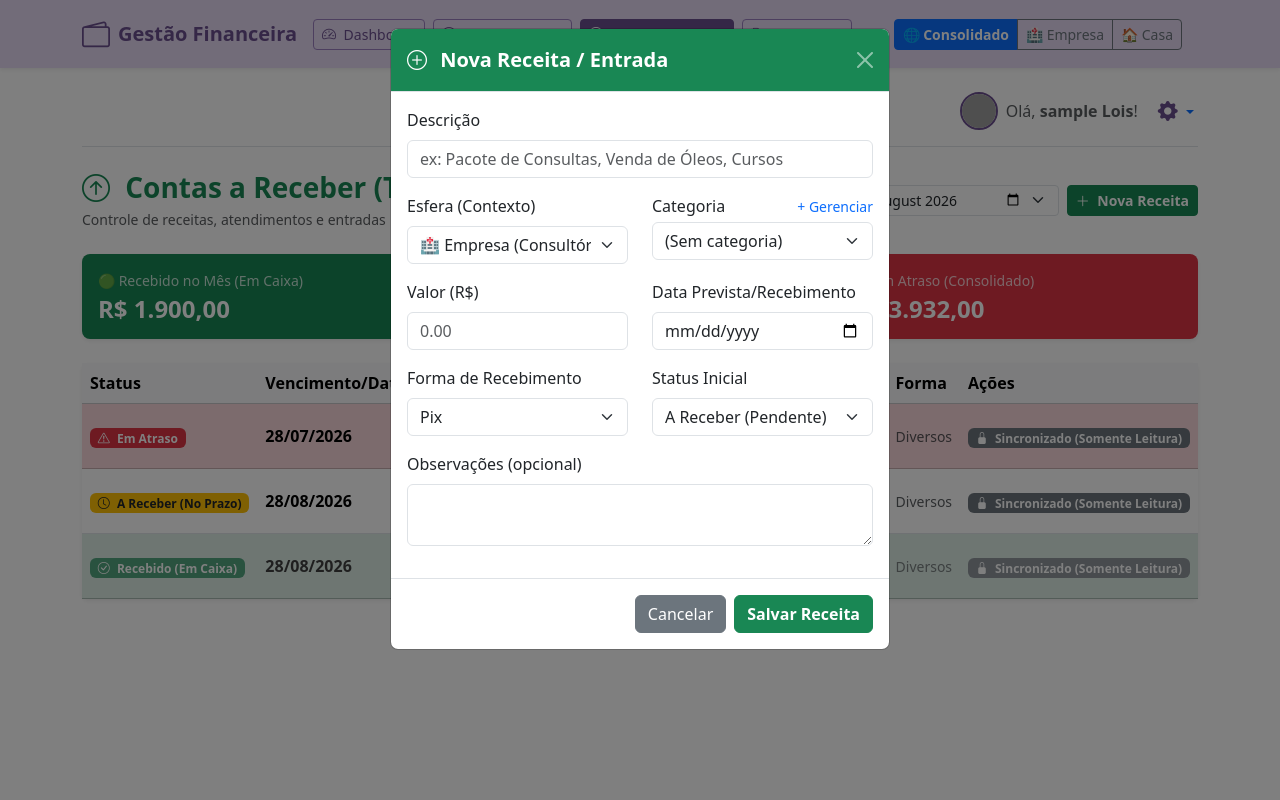
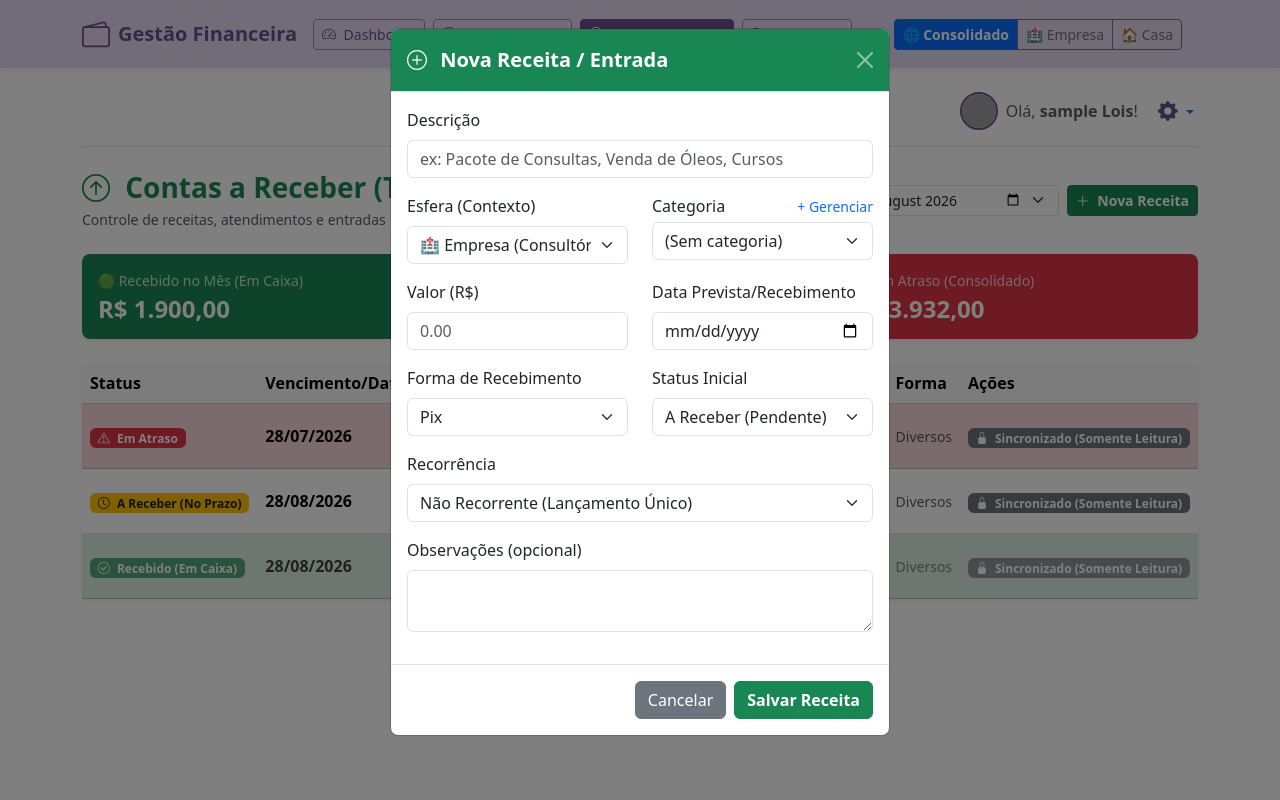
Before and after one commit to loisneubauer/gestao_financeira, a Flask app: page /receber in a window 1280 px wide, after a click on "Nova Receita". Run offline with Flask 3, Linux system fonts and the light colour scheme; a user stored in the database is signed in; data comes from the database, SQL or seed files in the repository; both versions use the stored data as it was after the commit; grey boxes are pictures that could not be loaded.

Commit message:
Adiciona opcoes de recorrencia semanal e quinzenal em contas a pagar e receber

```diff
--- a/app.py
+++ b/app.py
@@ -267,8 +267,13 @@ def listar_pagar():
 
 
 @app.route("/pagar/novo", methods=["POST"])
+@app.route("/pagar/novo", methods=["POST"])
 @login_required
 def novo_pagar():
+    freq = request.form.get("frequencia_recorrencia")
+    if not freq:
+        freq = "Mensal" if request.form.get("recorrente") else "Nenhuma"
+
     dados = {
         "descricao": request.form.get("descricao", "").strip(),
         "tipo": "Pagar",
@@ -278,13 +283,33 @@ def novo_pagar():
         "vencimento": request.form.get("vencimento", date.today().isoformat()),
         "status": request.form.get("status", "Pendente"),
         "forma_pagamento": request.form.get("forma_pagamento", "Pix"),
-        "recorrente": 1 if request.form.get("recorrente") else 0,
+        "recorrente": 1 if freq != "Nenhuma" else 0,
+        "frequencia_recorrencia": freq,
         "observacoes": request.form.get("observacoes", "")
     }
     if dados["status"] == "Pago":
         dados["data_pagamento"] = request.form.get("data_pagamento") or date.today().isoformat()
 
-    database.inserir_lancamento(dados)
+    id_novo = database.inserir_lancamento(dados)
+
+    # Se for Semanal ou Quinzenal, projeta automaticamente as ocorrências restantes dentro do próprio mês
+    if freq in ["Semanal", "Quinzenal"] and dados["vencimento"]:
+        try:
+            dt_venc = date.fromisoformat(dados["vencimento"])
+            mes_atual = dt_venc.strftime("%Y-%m")
+            delta_dias = 7 if freq == "Semanal" else 14
+            proxima_dt = dt_venc + timedelta(days=delta_dias)
+
+            while proxima_dt.strftime("%Y-%m") == mes_atual:
+                dados_prox = dict(dados)
+                dados_prox["vencimento"] = proxima_dt.isoformat()
+                dados_prox["status"] = "Pendente"
+                dados_prox["data_pagamento"] = None
+                database.inserir_lancamento(dados_prox)
+                proxima_dt += timedelta(days=delta_dias)
+        except Exception as e:
+            print(f"Aviso ao gerar parcelas do mês: {e}")
+
     return redirect(url_for("listar_pagar"))
 
 
@@ -302,6 +327,10 @@ def toggle_status_pagar(id_lancamento):
 @app.route("/pagar/<int:id_lancamento>/editar", methods=["POST"])
 @login_required
 def editar_pagar(id_lancamento):
+    freq = request.form.get("frequencia_recorrencia")
+    if not freq:
+        freq = "Mensal" if request.form.get("recorrente") else "Nenhuma"
+
     dados = {
         "descricao": request.form.get("descricao", "").strip(),
         "tipo": "Pagar",
@@ -311,7 +340,8 @@ def editar_pagar(id_lancamento):
         "vencimento": request.form.get("vencimento", date.today().isoformat()),
         "status": request.form.get("status", "Pendente"),
         "forma_pagamento": request.form.get("forma_pagamento", "Pix"),
-        "recorrente": 1 if request.form.get("recorrente") else 0,
+        "recorrente": 1 if freq != "Nenhuma" else 0,
+        "frequencia_recorrencia": freq,
         "observacoes": request.form.get("observacoes", "")
     }
     if dados["status"] == "Pago":
@@ -321,6 +351,7 @@ def editar_pagar(id_lancamento):
 
     database.atualizar_lancamento(id_lancamento, dados)
     return redirect(url_for("listar_pagar"))
+
 
 
 @app.route("/pagar/<int:id_lancamento>/excluir", methods=["POST"])
@@ -414,6 +445,10 @@ def listar_receber():
 @app.route("/receber/novo", methods=["POST"])
 @login_required
 def novo_receber():
+    freq = request.form.get("frequencia_recorrencia")
+    if not freq:
+        freq = "Mensal" if request.form.get("recorrente") else "Nenhuma"
+
     dados = {
         "descricao": request.form.get("descricao", "").strip(),
         "tipo": "Receber",
@@ -423,13 +458,32 @@ def novo_receber():
         "vencimento": request.form.get("vencimento", date.today().isoformat()),
         "status": request.form.get("status", "Pendente"),
         "forma_pagamento": request.form.get("forma_pagamento", "Pix"),
-        "recorrente": 1 if request.form.get("recorrente") else 0,
+        "recorrente": 1 if freq != "Nenhuma" else 0,
+        "frequencia_recorrencia": freq,
         "observacoes": request.form.get("observacoes", "")
     }
     if dados["status"] == "Pago":
         dados["data_pagamento"] = request.form.get("data_pagamento") or date.today().isoformat()
 
-    database.inserir_lancamento(dados)
+    id_novo = database.inserir_lancamento(dados)
+
+    if freq in ["Semanal", "Quinzenal"] and dados["vencimento"]:
+        try:
+            dt_venc = date.fromisoformat(dados["vencimento"])
+            mes_atual = dt_venc.strftime("%Y-%m")
+            delta_dias = 7 if freq == "Semanal" else 14
+            proxima_dt = dt_venc + timedelta(days=delta_dias)
+
+            while proxima_dt.strftime("%Y-%m") == mes_atual:
+                dados_prox = dict(dados)
+                dados_prox["vencimento"] = proxima_dt.isoformat()
+                dados_prox["status"] = "Pendente"
+                dados_prox["data_pagamento"] = None
+                database.inserir_lancamento(dados_prox)
+                proxima_dt += timedelta(days=delta_dias)
+        except Exception as e:
+            print(f"Aviso ao gerar parcelas do mês: {e}")
+
     return redirect(url_for("listar_receber"))
 
 
@@ -453,6 +507,10 @@ def editar_receber(id_lancamento):
     if lancamento and lancamento["observacoes"] and "ID Ref:" in lancamento["observacoes"]:
         return redirect(url_for("listar_receber", erro="Lançamentos sincronizados da clínica são somente leitura e não podem ser editados."))
 
+    freq = request.form.get("frequencia_recorrencia")
+    if not freq:
+        freq = "Mensal" if request.form.get("recorrente") else "Nenhuma"
+
     dados = {
         "descricao": request.form.get("descricao", "").strip(),
         "tipo": "Receber",
@@ -462,7 +520,8 @@ def editar_receber(id_lancamento):
         "vencimento": request.form.get("vencimento", date.today().isoformat()),
         "status": request.form.get("status", "Pendente"),
         "forma_pagamento": request.form.get("forma_pagamento", "Pix"),
-        "recorrente": 1 if request.form.get("recorrente") else 0,
+        "recorrente": 1 if freq != "Nenhuma" else 0,
+        "frequencia_recorrencia": freq,
         "observacoes": request.form.get("observacoes", "")
     }
     if dados["status"] in ["Pago", "Recebido"]:
@@ -472,6 +531,7 @@ def editar_receber(id_lancamento):
 
     database.atualizar_lancamento(id_lancamento, dados)
     return redirect(url_for("listar_receber"))
+
 
 
 @app.route("/receber/<int:id_lancamento>/excluir", methods=["POST"])
--- a/database.py
+++ b/database.py
@@ -57,8 +57,14 @@ def criar_tabelas():
         )
     """)
 
+    colunas = [row[1] for row in conexao.execute("PRAGMA table_info(lancamentos)").fetchall()]
+    if "frequencia_recorrencia" not in colunas:
+        conexao.execute("ALTER TABLE lancamentos ADD COLUMN frequencia_recorrencia TEXT DEFAULT 'Nenhuma'")
+        conexao.execute("UPDATE lancamentos SET frequencia_recorrencia = 'Mensal' WHERE recorrente = 1")
+
     conexao.commit()
     conexao.close()
+
 
 
 # ===== CATEGORIAS =====
@@ -155,16 +161,19 @@ def buscar_lancamento(id_lancamento):
 
 def inserir_lancamento(dados):
     conexao = conectar()
+    freq = dados.get("frequencia_recorrencia") or ("Mensal" if dados.get("recorrente") == 1 else "Nenhuma")
+    recorrente_val = 1 if freq != "Nenhuma" else 0
+
     cursor = conexao.execute("""
         INSERT INTO lancamentos (
             descricao, tipo, esfera, categoria_id, valor, vencimento,
-            data_pagamento, status, forma_pagamento, recorrente, observacoes
-        ) VALUES (?, ?, ?, ?, ?, ?, ?, ?, ?, ?, ?)
+            data_pagamento, status, forma_pagamento, recorrente, frequencia_recorrencia, observacoes
+        ) VALUES (?, ?, ?, ?, ?, ?, ?, ?, ?, ?, ?, ?)
     """, (
         dados["descricao"], dados["tipo"], dados["esfera"], dados.get("categoria_id"),
         dados["valor"], dados["vencimento"], dados.get("data_pagamento"),
         dados.get("status", "Pendente"), dados.get("forma_pagamento"),
-        dados.get("recorrente", 0), dados.get("observacoes")
+        recorrente_val, freq, dados.get("observacoes")
     ))
     conexao.commit()
     id_novo = cursor.lastrowid
@@ -174,20 +183,24 @@ def inserir_lancamento(dados):
 
 def atualizar_lancamento(id_lancamento, dados):
     conexao = conectar()
+    freq = dados.get("frequencia_recorrencia") or ("Mensal" if dados.get("recorrente") == 1 else "Nenhuma")
+    recorrente_val = 1 if freq != "Nenhuma" else 0
+
     conexao.execute("""
         UPDATE lancamentos SET
             descricao = ?, tipo = ?, esfera = ?, categoria_id = ?, valor = ?,
             vencimento = ?, data_pagamento = ?, status = ?, forma_pagamento = ?,
-            recorrente = ?, observacoes = ?
+            recorrente = ?, frequencia_recorrencia = ?, observacoes = ?
         WHERE id = ?
     """, (
         dados["descricao"], dados["tipo"], dados["esfera"], dados.get("categoria_id"),
         dados["valor"], dados["vencimento"], dados.get("data_pagamento"),
         dados.get("status", "Pendente"), dados.get("forma_pagamento"),
-        dados.get("recorrente", 0), dados.get("observacoes"), id_lancamento
+        recorrente_val, freq, dados.get("observacoes"), id_lancamento
     ))
     conexao.commit()
     conexao.close()
+
 
 
 def alternar_status_lancamento(id_lancamento, novo_status, data_pagto=None):
--- a/templates/receber.html
+++ b/templates/receber.html
@@ -77,7 +77,17 @@
                             <td class="fw-semibold">{{ l.vencimento | data_br }}</td>
                             <td>
                                 <strong>{{ l.descricao }}</strong>
-                                {% if l.recorrente == 1 %}<i class="bi bi-arrow-repeat text-primary ms-1" title="Receita Recorrente"></i>{% endif %}
+                                {% if l.recorrente == 1 or (l.frequencia_recorrencia and l.frequencia_recorrencia != 'Nenhuma') %}
+                                    {% set freq = l.frequencia_recorrencia or 'Mensal' %}
+                                    {% if freq == 'Semanal' %}
+                                        <span class="badge bg-info text-dark ms-1" title="Receita Recorrente Semanal"><i class="bi bi-arrow-repeat"></i> Semanal</span>
+                                    {% elif freq == 'Quinzenal' %}
+                                        <span class="badge bg-warning text-dark ms-1" title="Receita Recorrente Quinzenal"><i class="bi bi-arrow-repeat"></i> Quinzenal</span>
+                                    {% else %}
+                                        <span class="badge bg-light text-dark border ms-1" title="Receita Recorrente Mensal"><i class="bi bi-arrow-repeat"></i> Mensal</span>
+                                    {% endif %}
+                                {% endif %}
+
                             </td>
                             <td>
                                 <span class="badge {% if l.esfera == 'Empresa' %}badge-empresa{% else %}badge-casa{% endif %}">
@@ -275,6 +285,16 @@
                     </div>
 
                     <div class="mb-3">
+                        <label class="form-label font-weight-bold">Recorrência</label>
+                        <select name="frequencia_recorrencia" class="form-select">
+                            <option value="Nenhuma">Não Recorrente (Lançamento Único)</option>
+                            <option value="Mensal">Mensal (Repete a cada mês)</option>
+                            <option value="Quinzenal">Quinzenal (Repete a cada 15 dias)</option>
+                            <option value="Semanal">Semanal (Repete a cada 7 dias)</option>
+                        </select>
+                    </div>
+
+                    <div class="mb-3">
                         <label class="form-label font-weight-bold">Observações (opcional)</label>
                         <textarea name="observacoes" class="form-control" rows="2"></textarea>
                     </div>
```
Also changed, not shown: calculos.py (+65 -26 lines), templates/pagar.html (+19 -6 lines), financeiro.db.
